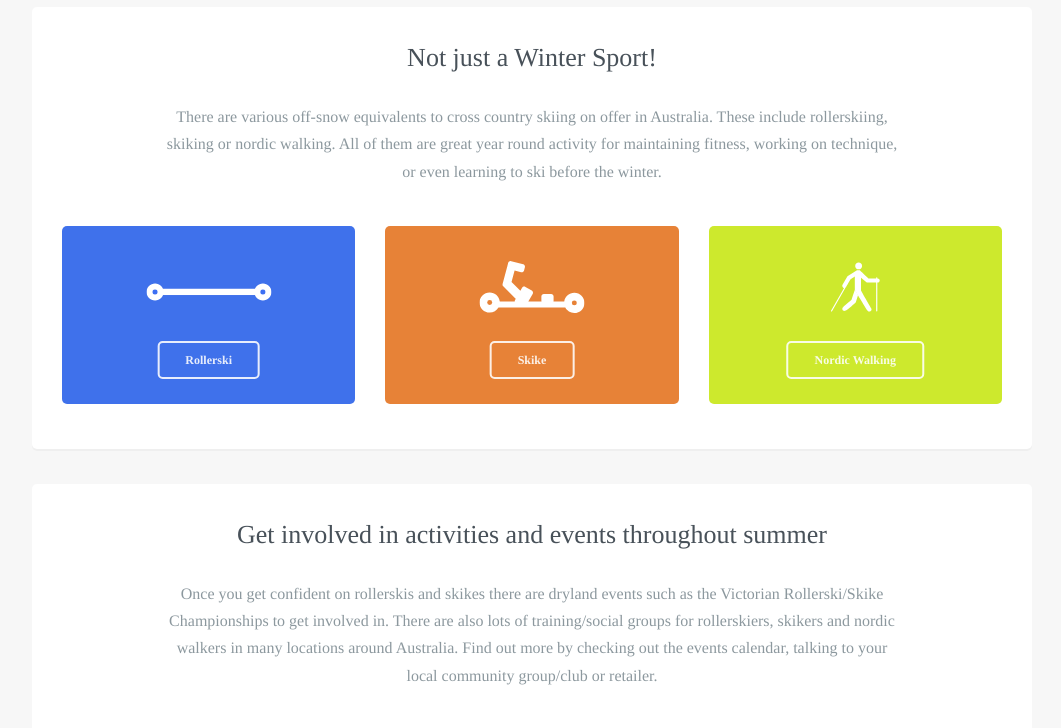
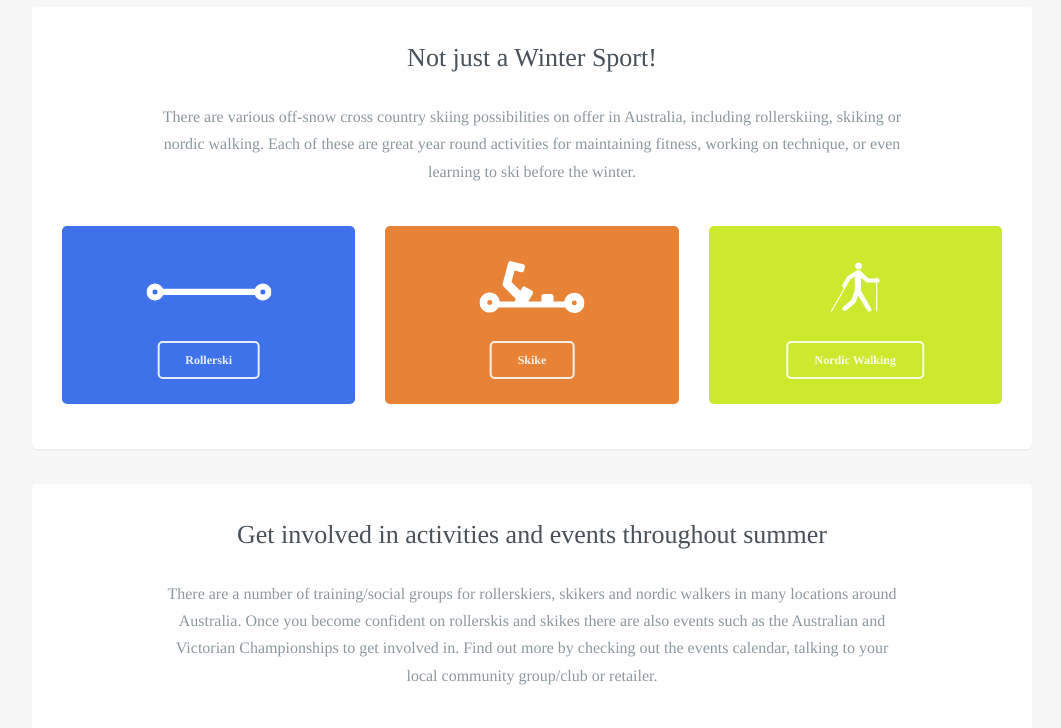
Before and after one commit to robcatto/robcatto.github.io, a Jekyll site: the page built from summer/index.html, in a window 1280 px wide and 1400 px high. Shown: the part 271-999 px from the top of the window, without its empty margins (108-1169 px from the left). Built offline with Jekyll 4.4.1, drawn with Linux system fonts in a browser that asks for light colours; some web fonts are replaced; Markdown is read by kramdown in place of the engine named in the settings.

Commit message:
Update index.html
Wording updates.

```diff
--- a/summer/index.html
+++ b/summer/index.html
@@ -35,7 +35,7 @@ layout: default
                  <section class="mobile_section" style="padding-bottom: 45px">
                 <h3>Not just a Winter Sport!</h3>
                 <p>
-                    There are various off-snow equivalents to cross country skiing on offer in Australia. These include rollerskiing, skiking or nordic walking.  All of them are great year round activity for maintaining fitness, working on technique, or even learning to ski before the winter.
+                    There are various off-snow cross country skiing possibilities on offer in Australia, including rollerskiing, skiking or nordic walking.  Each of these are great year round activities for maintaining fitness, working on technique, or even learning to ski before the winter.
                 </p>
                 <div class="row" style="max-width: 970px;">
 
@@ -114,7 +114,7 @@ layout: default
                  <section class="mobile_section">
                 <h3>Get involved in activities and events throughout summer</h3>
                 <p>
-                    Once you get confident on rollerskis and skikes there are dryland events such as the Victorian Rollerski/Skike Championships to get involved in. There are also lots of training/social groups for rollerskiers, skikers and nordic walkers in many locations around Australia. Find out more by checking out the events calendar, talking to your local community group/club or retailer.
+                    There are a number of training/social groups for rollerskiers, skikers and nordic walkers in many locations around Australia. Once you become confident on rollerskis and skikes there are also events such as the Australian and Victorian Championships to get involved in. Find out more by checking out the events calendar, talking to your local community group/club or retailer.
 
                 </p>
                 <div class="row">
```
